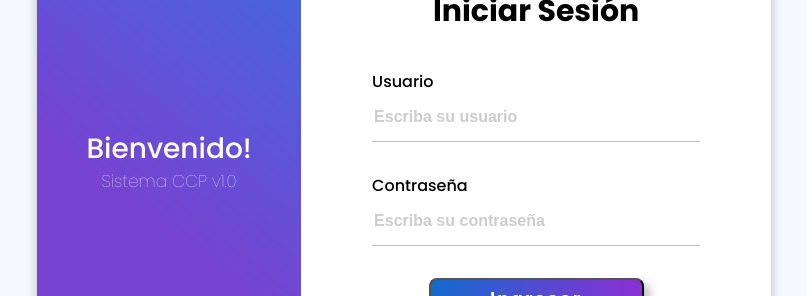
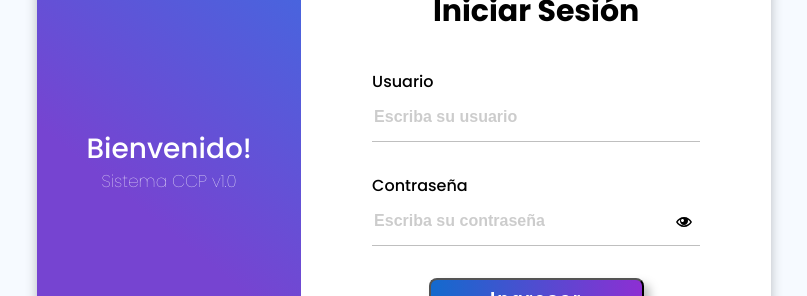
Before and after one commit to misopg1g1/ccp-frontend, a React (Vite) app: page / in a window 1280 px wide. Shown: the part 239-535 px from the top of the page, without its empty margins (236-1043 px from the left). Built offline with nearby package versions, Linux system fonts and the light colour scheme.

Commit message:
Se agrega logica para enmascarar la contraseña

```diff
--- a/src/components/login/loginForm.css
+++ b/src/components/login/loginForm.css
@@ -17,6 +17,7 @@
 .LoginFormInputs {
     display: flex;
     flex-direction: column;
+    position: relative;
 }
 
 .LoginFormInput {
@@ -33,6 +34,12 @@
     font-size: 16px;
     line-height: 24px;
     color: #000000;
+}
+
+.LoginIconInput {
+    position: absolute;
+    right: 0px;
+    top: 40px;
 }
 
 ::placeholder {
--- a/src/components/login/loginForm.tsx
+++ b/src/components/login/loginForm.tsx
@@ -1,6 +1,7 @@
 import './loginForm.css'
 import PropTypes from 'prop-types'
 import Input from '../../libs/input'
+import Icon from '../../libs/icons'
 
 const LoginForm = (props) => {
     const {
@@ -9,6 +10,8 @@ const LoginForm = (props) => {
         handleValueValid,
         username,
         password,
+        showPassword,
+        togglePasswordVisible,
         submit
     } = props
 
@@ -33,8 +36,9 @@ const LoginForm = (props) => {
                 >
                 </Input>
                 <Input
-                    type='text'
+                    type={showPassword ? 'text' : 'password'}
                     name='password'
+                    autocomplete
                     label='Contraseña'
                     placeholder='Escriba su contraseña'
                     value={password}
@@ -46,6 +50,14 @@ const LoginForm = (props) => {
                     classInput='LoginFormInput '
                     marginTop='32px'
                     forcedValid={fieldIsValid.password}
+                    icon={
+                        <Icon
+                            className={'LoginIconInput'}
+                            icon={showPassword ? 'eyeClosed' : 'eye'}
+                            color='black'
+                            onClick={togglePasswordVisible}
+                        />
+                    }
                 >
                 </Input>
             </div>
@@ -63,9 +75,11 @@ LoginForm.propTypes = {
     username: PropTypes.string.isRequired,
     password: PropTypes.string.isRequired,
     fieldIsValid: PropTypes.object.isRequired,
+    showPassword: PropTypes.bool.isRequired,
     handleValueChange: PropTypes.func.isRequired,
     handleValueValid: PropTypes.func.isRequired,
-    submit: PropTypes.func.isRequired
+    submit: PropTypes.func.isRequired,
+    togglePasswordVisible: PropTypes.func.isRequired
 }
 
 export default LoginForm
--- /dev/null
+++ b/src/libs/icons.tsx
@@ -0,0 +1,59 @@
+import PropTypes from 'prop-types'
+
+const icons = {
+    eye:
+    'M8 3c-3.489 0-6.514 2.032-8 5 1.486 2.968 4.511 5 8 5s6.514-2.032 8-5c-1.486-2.968-4.511-5-8-5zM11.945 5.652c0.94 0.6 1.737 1.403 2.335 2.348-0.598 0.946-1.395 1.749-2.335 2.348-1.181 0.753-2.545 1.152-3.944 1.152s-2.763-0.398-3.945-1.152c-0.94-0.6-1.737-1.403-2.335-2.348 0.598-0.946 1.395-1.749 2.335-2.348 0.061-0.039 0.123-0.077 0.185-0.114-0.156 0.427-0.241 0.888-0.241 1.369 0 2.209 1.791 4 4 4s4-1.791 4-4c0-0.481-0.085-0.942-0.241-1.369 0.062 0.037 0.124 0.075 0.185 0.114v0zM8 6.5c0 0.828-0.672 1.5-1.5 1.5s-1.5-0.672-1.5-1.5 0.672-1.5 1.5-1.5 1.5 0.672 1.5 1.5z',
+    eyeClosed: [
+        'M14.78 0.22c-0.293-0.293-0.768-0.293-1.061 0l-3.159 3.159c-0.812-0.246-1.671-0.378-2.561-0.378-3.489 0-6.514 2.032-8 5 0.643 1.283 1.573 2.391 2.703 3.236l-2.484 2.484c-0.293 0.293-0.293 0.768 0 1.061 0.146 0.146 0.338 0.22 0.53 0.22s0.384-0.073 0.53-0.22l13.5-13.5c0.293-0.293 0.293-0.768 0-1.061zM6.5 5c0.66 0 1.22 0.426 1.421 1.019l-1.902 1.902c-0.592-0.201-1.019-0.761-1.019-1.421 0-0.828 0.672-1.5 1.5-1.5zM1.721 8c0.598-0.946 1.395-1.749 2.335-2.348 0.061-0.039 0.123-0.077 0.185-0.114-0.156 0.427-0.241 0.888-0.241 1.369 0 0.858 0.27 1.652 0.73 2.303l-0.952 0.952c-0.819-0.576-1.519-1.311-2.057-2.162z',
+        'M12 6.906c0-0.424-0.066-0.833-0.189-1.217l-5.028 5.028c0.384 0.123 0.793 0.189 1.217 0.189 2.209 0 4-1.791 4-4z',
+        'M12.969 4.531l-1.084 1.084c0.020 0.012 0.040 0.024 0.059 0.037 0.94 0.6 1.737 1.403 2.335 2.348-0.598 0.946-1.395 1.749-2.335 2.348-1.181 0.753-2.545 1.152-3.944 1.152-0.604 0-1.202-0.074-1.781-0.219l-1.201 1.201c0.933 0.335 1.937 0.518 2.982 0.518 3.489 0 6.514-2.032 8-5-0.703-1.405-1.752-2.6-3.031-3.469z'
+    ]
+}
+
+const Icons = props => {
+    const { color, width, height, border, icon, className, viewBox, onClick } = props
+
+    const renderPath = d => {
+        if (border) {
+            return <path key={d} d={d} stroke={border.color} strokeWidth={border.width} />
+        }
+        return <path key={d} d={d} />
+    }
+    return (
+        <svg
+            fill={color}
+            width={width}
+            height={height}
+            className={className}
+            viewBox={viewBox}
+            xmlns="http://www.w3.org/2000/svg"
+            onClick={onClick}
+        >
+            {Array.isArray(icons[icon]) && icons[icon].map(i => renderPath(i))}
+            {!Array.isArray(icons[icon]) && renderPath(icons[icon])}
+        </svg>
+    )
+}
+
+Icons.propTypes = {
+    viewBox: PropTypes.string,
+    height: PropTypes.string,
+    width: PropTypes.string,
+    color: PropTypes.string,
+    className: PropTypes.string,
+    border: PropTypes.string,
+    icon: PropTypes.string.isRequired,
+    onclick: PropTypes.func
+}
+
+Icons.defaultProps = {
+    viewBox: '0 0 24 24',
+    height:'24',
+    width: '24',
+    border: null,
+    className: null,
+    color: null,
+    onclick: () => ({})
+}
+
+export default Icons;
--- a/src/libs/input.tsx
+++ b/src/libs/input.tsx
@@ -1,6 +1,7 @@
 import React from 'react'
 import PropTypes from 'prop-types'
 import boldTextWithString from '../utils/boldTextWithString'
+import { unmaskValue, maskValue } from '../utils/mask'
 
 class Input extends React.Component {
     constructor(props) {
@@ -11,7 +12,7 @@ class Input extends React.Component {
         }
 
         this.state = {
-            value: value,
+            value: this.maskValue(value),
             error: false,
             errorRegex: false,
             errorMessage: '',
@@ -39,7 +40,7 @@ class Input extends React.Component {
         if (maxLength && targetValue.length > maxLength && currentValue.length < targetValue.length) {
             return null
         }
-        const value = targetValue
+        const value = this.maskValue(targetValue)
         this.setState(
             {value},
             () => {
@@ -48,12 +49,34 @@ class Input extends React.Component {
                 }
             }
         )
-        handleValueChange(targetName, value);
+        handleValueChange(targetName, this.unmaskValue(value))
         return true
     }
 
     onBlur(event) {
         this.validate(event.target.name)
+    }
+
+    maskValue = (value) => {
+        const {mask} = this.props
+        if (!value) {
+            return ''
+        }
+        if (!mask) {
+            return value
+        }
+        return maskValue(value, mask)
+    }
+
+    unmaskValue = value => {
+        const {mask} = this.props
+        if (!value) {
+            return ''
+        }
+        if (!mask) {
+            return value
+        }
+        return unmaskValue(value, mask)
     }
 
     validate(name) {
@@ -69,14 +92,14 @@ class Input extends React.Component {
 
         // empty value
         if (value === '') {
-            nextState.valid = false;
-            this.setState(nextState);
+            nextState.valid = false
+            this.setState(nextState)
             handleValueValid(name, required ? false : null)
             return
         }
 
         if(mask) {
-            value = value;
+            value = unmaskValue(value, mask)
         }
 
         // Con regex
@@ -94,7 +117,7 @@ class Input extends React.Component {
         }
 
         if (nextState.errorRegex) {
-            return;
+            return
         }
 
         this.setState(nextState)
@@ -102,15 +125,15 @@ class Input extends React.Component {
     }
 
     render() {
-        let classValid = '';
+        let classValid = ''
 
         const {required, requiredMessage, invalidMessage, fixedLabel, forcedValid} = this.props
         const {width, marginTop, marginBotton, marginRight, marginLeft, paddingBottom, display} = this.props
         const {backgroundInput, reference, maxLength, minLength, max, min, hideError} = this.props
         const {name, type, placeholder, label, searchValue, labelWidth, autocomplete} = this.props
-        const {minDate, maxDate, checked, disabled, align, float, additionalProp} = this.props
+        const {minDate, maxDate, checked, disabled, align, float, additionalProp, icon} = this.props
 
-        let {classInput} = this.props;
+        let {classInput} = this.props
         const {error, errorRegex, errorMessage, valid, value} = this.state
 
         if (required) {
@@ -195,6 +218,8 @@ class Input extends React.Component {
                         }
                     })}
                 />
+                {icon}
+                <div>
                     {!hideError && classValid === ' error' && errorRegex === false && (
                         <p className="ErrorMessage">
                             {!value ? requiredMessage : invalidMessage}
@@ -205,6 +230,7 @@ class Input extends React.Component {
                             {errorMessage}
                         </p>
                 )}
+                </div>
             </div>
         )
     }
@@ -251,7 +277,8 @@ Input.propTypes = {
     additionalProp: PropTypes.any,
     max: PropTypes.number,
     min: PropTypes.number,
-    hasError: PropTypes.bool
+    hasError: PropTypes.bool,
+    icon: PropTypes.any
 }
 
 Input.defaultProps = {
@@ -292,7 +319,8 @@ Input.defaultProps = {
     additionalProp: null,
     max: null,
     min: null,
-    hasError: false
+    hasError: false,
+    icon: null
 }
 
 export default Input
--- a/src/pages/login/login.tsx
+++ b/src/pages/login/login.tsx
@@ -11,6 +11,7 @@ const LoginPage = (props) => {
         username: null,
         password: null
     })
+    const [showPassword, setShowPasswword] = useState(false)
     const {
         loginFunc,
         isLoggedIn
@@ -32,6 +33,10 @@ const LoginPage = (props) => {
             return true;
         }
         return false;
+    }
+
+    const togglePasswordVisible = () => {
+        setShowPasswword(!showPassword)
     }
 
     const handleValueChange = (name, value) => {
@@ -65,6 +70,8 @@ const LoginPage = (props) => {
                         username={username}
                         password={password}
                         submit={submit}
+                        showPassword={showPassword}
+                        togglePasswordVisible={togglePasswordVisible}
                     />
                 </div>
             </div>
--- /dev/null
+++ b/src/utils/mask.js
@@ -0,0 +1,23 @@
+export function maskValue(val, mask) {
+    let res = '';
+    let j = 0;
+
+    const value = val.replace(/[^kK\d]/g, '');
+
+    for (let index = 0; index < value.length; index++) {
+        if (mask[j]) {
+            if (mask[j] === '#' || value[i] === mask[i]) {
+                res += value[i];
+                j += 1;
+            } else if (mask[j]) {
+                res += mask[j] + value[i];
+                j += 2;
+            }
+        }
+    }
+    return res;
+}
+
+export function unmaskValue(value) {
+    return value.replace(/[^kK\d]/g, '');
+}
```
Lines whose indentation alone changed are shown as unchanged.
